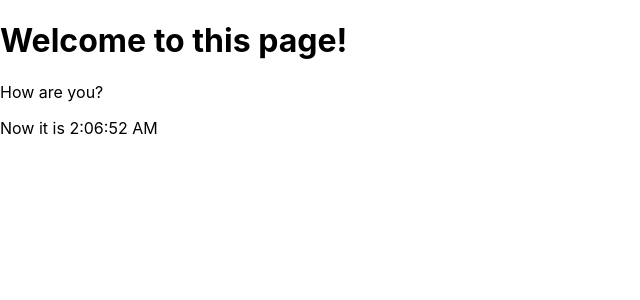
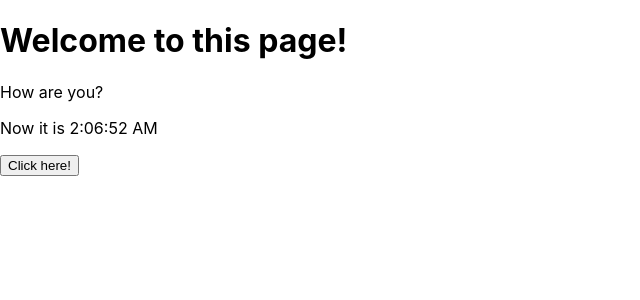
Before and after one commit to MuriloDutra/react-docs, a React (Create React App) app: page / in a window 1280 px wide. Shown: the top 300 px of the page, without its empty margins (0-640 px from the left). Built offline with nearby package versions, Linux system fonts and the light colour scheme.

Commit message:
React.forwardRef module - DONE

```diff
--- a/src/App.js
+++ b/src/App.js
@@ -1,17 +1,21 @@
-import React from 'react'
+import React, { createRef } from 'react'
 import Clock from './components/Clock'
 import Title from './components/Title'
 import ErrorBoundary from './components/ErrorBoundaries/ErrorBoundary';
+import FancyButton from './components/REFs/FancyButton';
 
 
 class App extends React.Component {
   render(){
+    const buttonRef = createRef()
+
     return (
       <ErrorBoundary>
         <Title subtitle="How are you?">
           <h1>Welcome to this page!</h1>
         </Title>
         <Clock />
+        <FancyButton ref={buttonRef} label="Click here!" />
       </ErrorBoundary>
     );
   }
--- /dev/null
+++ b/src/components/REFs/FancyButton.js
@@ -0,0 +1,13 @@
+import React, { forwardRef } from 'react'
+import { logProps } from './LogProps'
+
+const FancyButton = forwardRef((props, ref) =>  {
+    return (
+        <button onClick={() => console.log(ref)} ref={ref} className="fancyButton">
+            {props.label}
+        </button>
+    )
+})
+
+
+export default logProps(FancyButton)
--- /dev/null
+++ b/src/components/REFs/LogProps.js
@@ -0,0 +1,29 @@
+import React, { forwardRef } from 'react'
+
+export function logProps(WrappedComponent){
+
+    class LogProps extends React.Component{
+        componentDidMount(){
+            console.log('props: ', this.props)
+        }
+
+        render(){
+            const {forwardedRef, ...rest} = this.props
+
+            return <WrappedComponent ref={forwardedRef} {...rest} />
+        }
+    }
+
+
+    return React.forwardRef((props, ref) => {
+        return <LogProps {...props} forwardedRef={ref} />;
+    });
+
+    /*
+        Se você nomear a função de renderização, DevTools também irá incluir seu nome:
+            function forwardRefFunction(props, ref) {
+                return <LogProps {...props} forwardedRef={ref} />;
+            }
+            return forwardRef(forwardRefFunction)
+    */
+}
```
Also changed, not shown: src/notes/REFs.txt (added).
